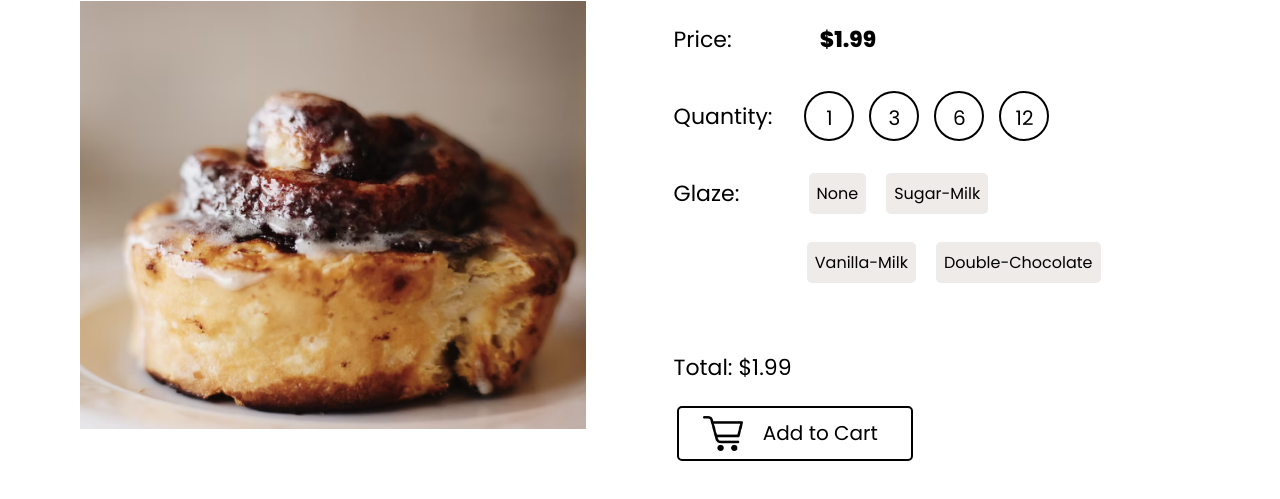
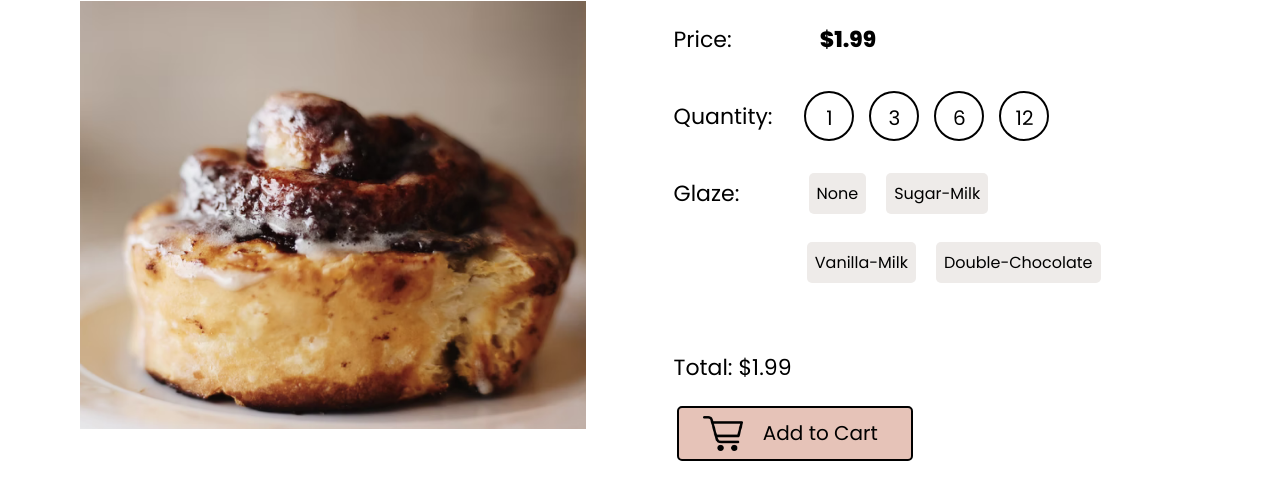
Before and after one commit to miramookerjee/homework_6b, a plain HTML site: page product-detail.html in a window 1280 px wide. In both pictures the pointer is over the button "Add to Cart". Shown: the part 363-862 px from the top of the page. Drawn offline with Linux system fonts and the light colour scheme.

Commit message:
added hover and active styles to add to cart btn

```diff
--- a/assets/css/style.css
+++ b/assets/css/style.css
@@ -24,6 +24,7 @@
 }
 
 /* Cart */
+
 #add_to_cart_btn {
 	color: black;
 	background-color: #FFFFFF;
@@ -37,6 +38,15 @@
   	text-decoration: none;
 	padding: 0.5em;
   	width: 45%;
+}
+
+
+#add_to_cart_btn:hover  {
+  background: #E6C3B8;
+}
+
+#add_to_cart_btn:active {
+  background: #E5D7D3;
 }
 
 #add_to_cart_btn_text {
```
